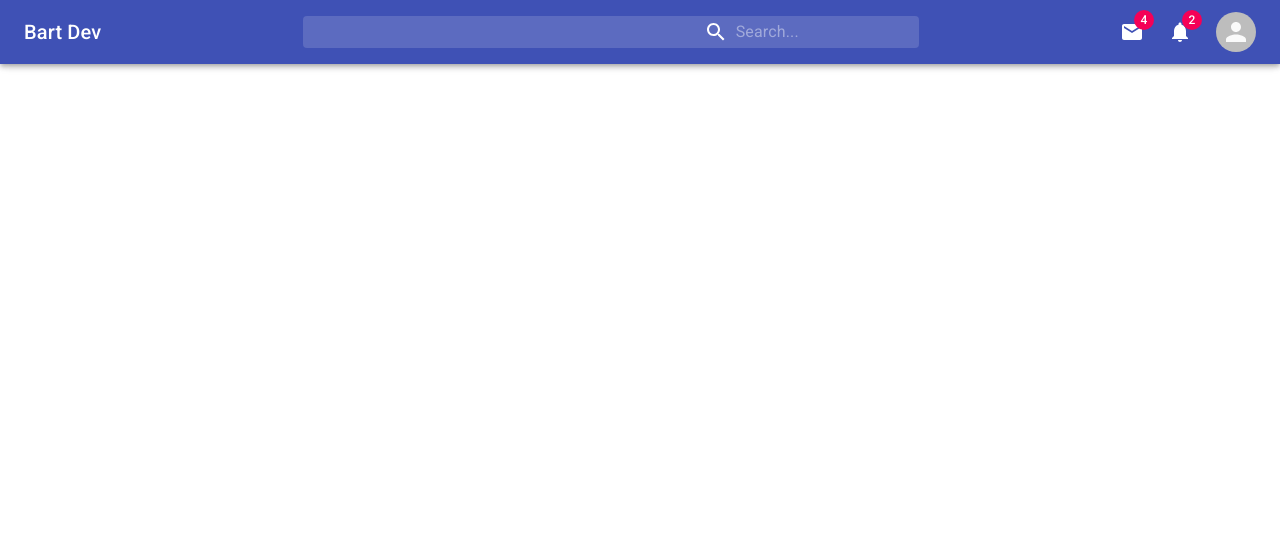
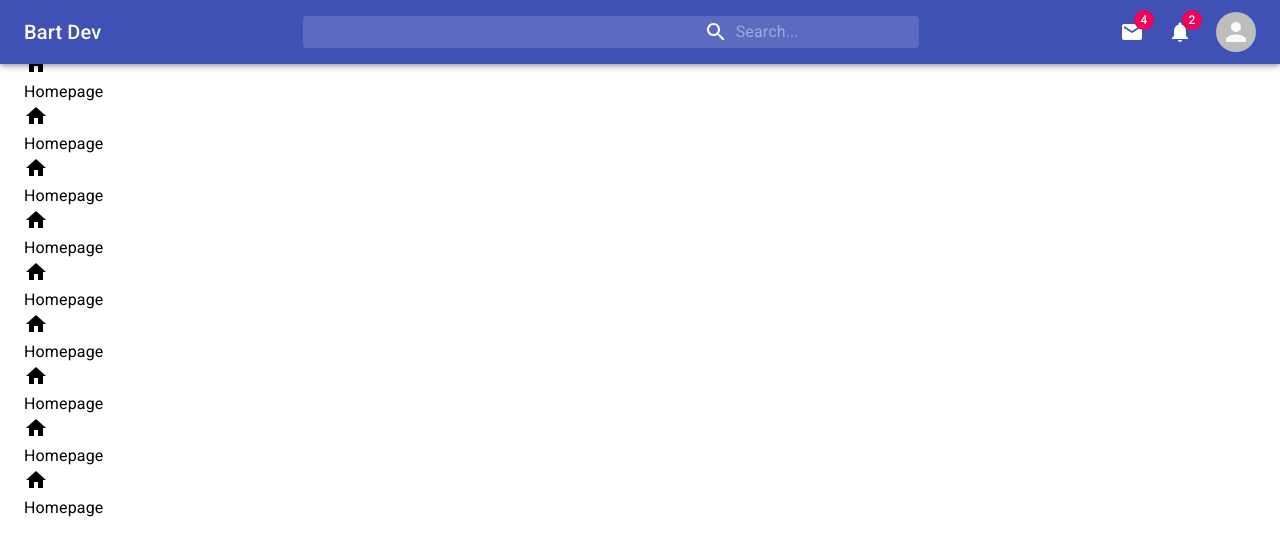
Before and after one commit to IlyaKrapivnoy/material_ui_responsive_site, a React (Create React App) app: page / in a window 1280 px wide. Shown: the top 556 px of the page. Built offline with nearby package versions, Linux system fonts and the light colour scheme.

Commit message:
add items for sidebar

```diff
--- a/src/App.jsx
+++ b/src/App.jsx
@@ -1,4 +1,5 @@
 import { makeStyles } from '@material-ui/core';
+import Sidebar from './components/Sidebar';
 import Navbar from './components/Navbar';
 
 const useStyles = makeStyles((theme) => ({}));
@@ -9,6 +10,7 @@ function App() {
   return (
     <div>
       <Navbar />
+      <Sidebar />
     </div>
   );
 }
--- /dev/null
+++ b/src/components/Sidebar.jsx
@@ -0,0 +1,55 @@
+import { Container, makeStyles, Typography } from '@material-ui/core';
+import { Home } from '@material-ui/icons';
+
+const useStyles = makeStyles((theme) => ({}));
+
+function Sidebar() {
+  const classes = useStyles();
+
+  return (
+    <Container>
+      <div className={classes.item}>
+        <Home className={classes.icon} />
+        <Typography className={classes.text}>Homepage</Typography>
+      </div>
+      <div className={classes.item}>
+        <Home className={classes.icon} />
+        <Typography className={classes.text}>Homepage</Typography>
+      </div>
+      <div className={classes.item}>
+        <Home className={classes.icon} />
+        <Typography className={classes.text}>Homepage</Typography>
+      </div>
+      <div className={classes.item}>
+        <Home className={classes.icon} />
+        <Typography className={classes.text}>Homepage</Typography>
+      </div>
+      <div className={classes.item}>
+        <Home className={classes.icon} />
+        <Typography className={classes.text}>Homepage</Typography>
+      </div>
+      <div className={classes.item}>
+        <Home className={classes.icon} />
+        <Typography className={classes.text}>Homepage</Typography>
+      </div>
+      <div className={classes.item}>
+        <Home className={classes.icon} />
+        <Typography className={classes.text}>Homepage</Typography>
+      </div>
+      <div className={classes.item}>
+        <Home className={classes.icon} />
+        <Typography className={classes.text}>Homepage</Typography>
+      </div>
+      <div className={classes.item}>
+        <Home className={classes.icon} />
+        <Typography className={classes.text}>Homepage</Typography>
+      </div>
+      <div className={classes.item}>
+        <Home className={classes.icon} />
+        <Typography className={classes.text}>Homepage</Typography>
+      </div>
+    </Container>
+  );
+}
+
+export default Sidebar;
```
Also changed, not shown: src/components/Leftbar.jsx (deleted, +0 -11 lines).
